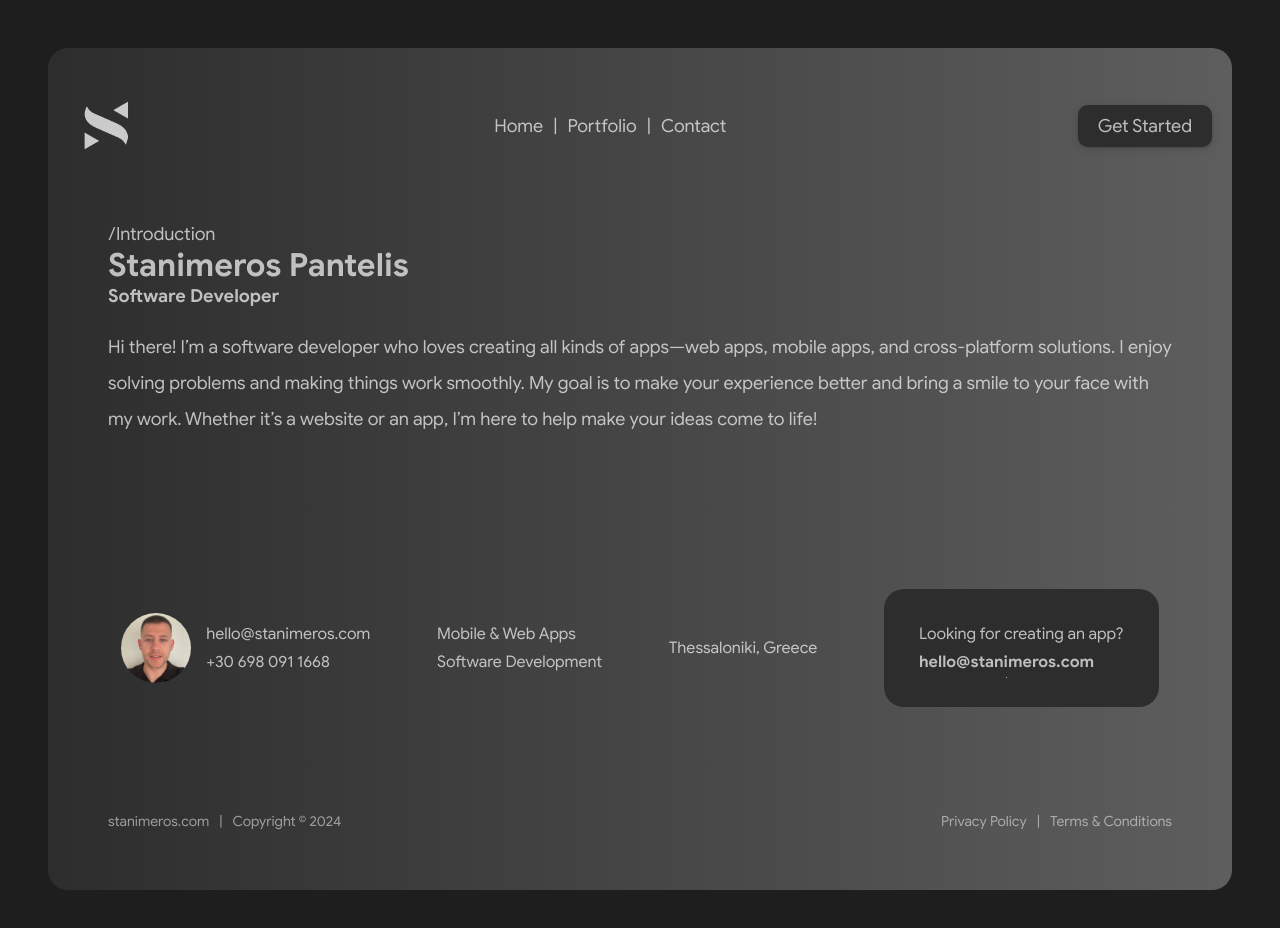
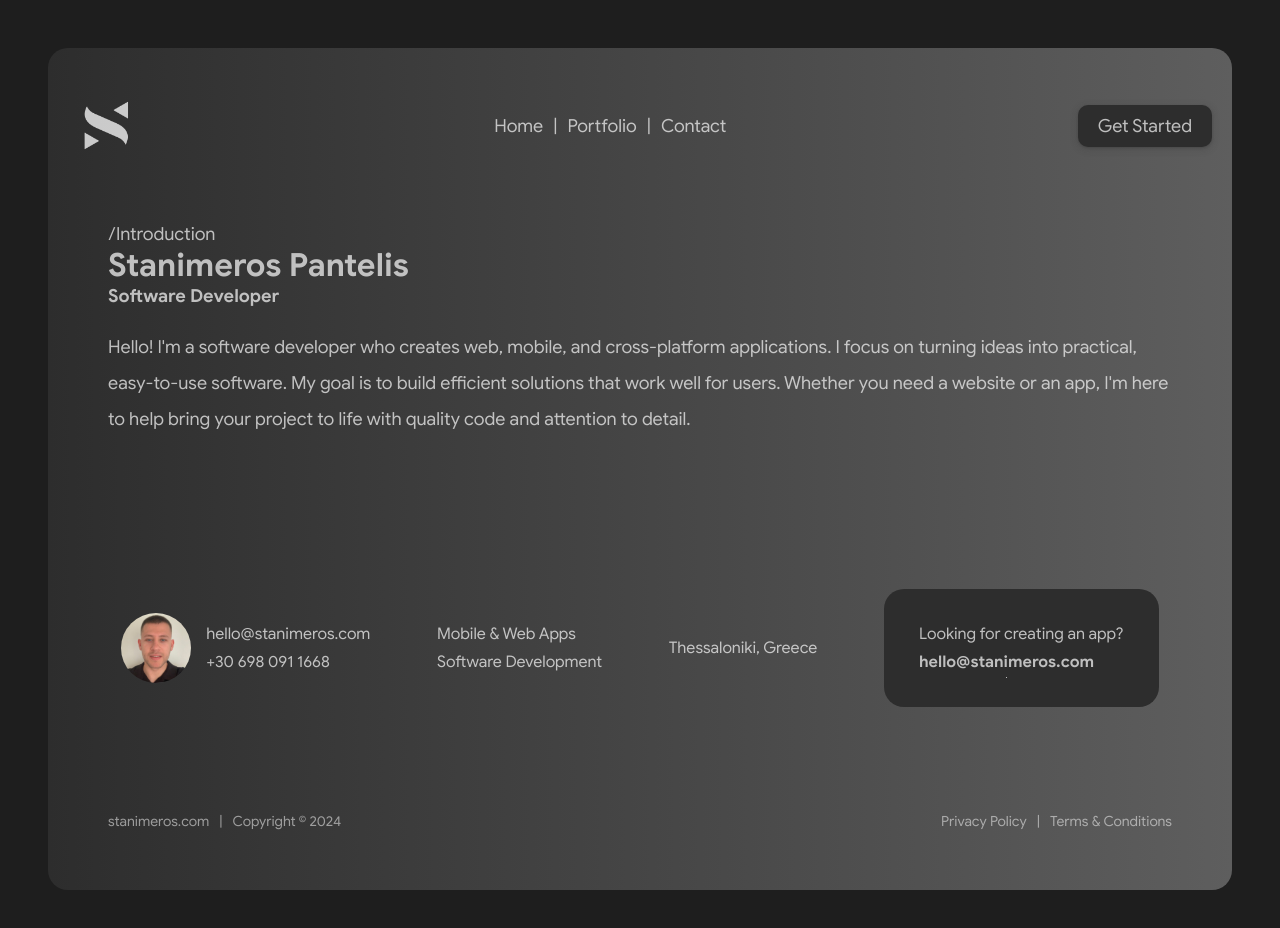
Before and after one commit to stanimeros/my-landing-page, a React (Vite) app: page / in a window 1280 px wide. Shown: the top 928 px of the page. Built offline with nearby package versions, Linux system fonts and the light colour scheme; no server answers.

Commit message:
changed intro message

```diff
--- a/src/pages/Home.jsx
+++ b/src/pages/Home.jsx
@@ -20,7 +20,7 @@ function Home({GlobalState}) {
         <strong>Software Developer</strong>
         <br/><br/>
         <p>
-          Hi there! I’m a software developer who loves creating all kinds of apps—web apps, mobile apps, and cross-platform solutions. I enjoy solving problems and making things work smoothly. My goal is to make your experience better and bring a smile to your face with my work. Whether it’s a website or an app, I’m here to help make your ideas come to life!
+          Hello! I'm a software developer who creates web, mobile, and cross-platform applications. I focus on turning ideas into practical, easy-to-use software. My goal is to build efficient solutions that work well for users. Whether you need a website or an app, I'm here to help bring your project to life with quality code and attention to detail.
         </p>
       </main>
     </>
```
